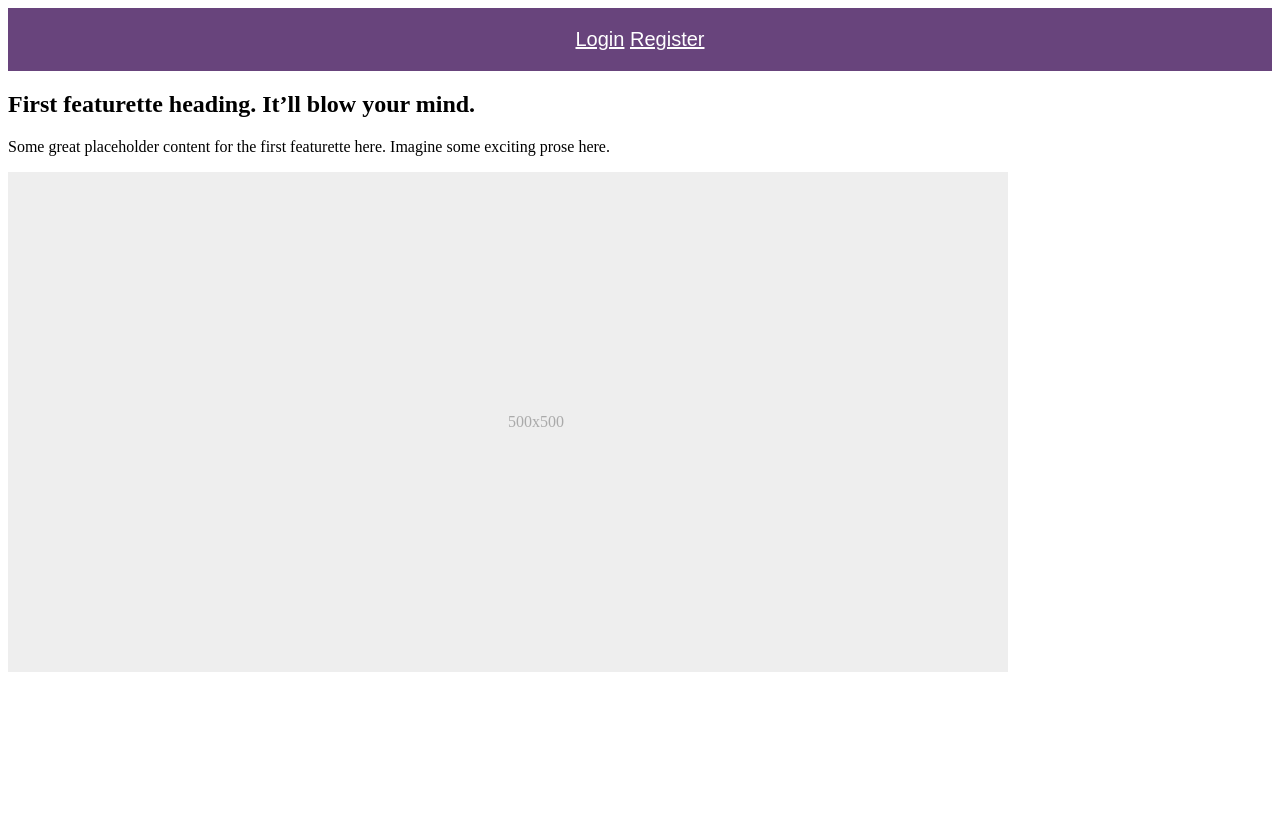
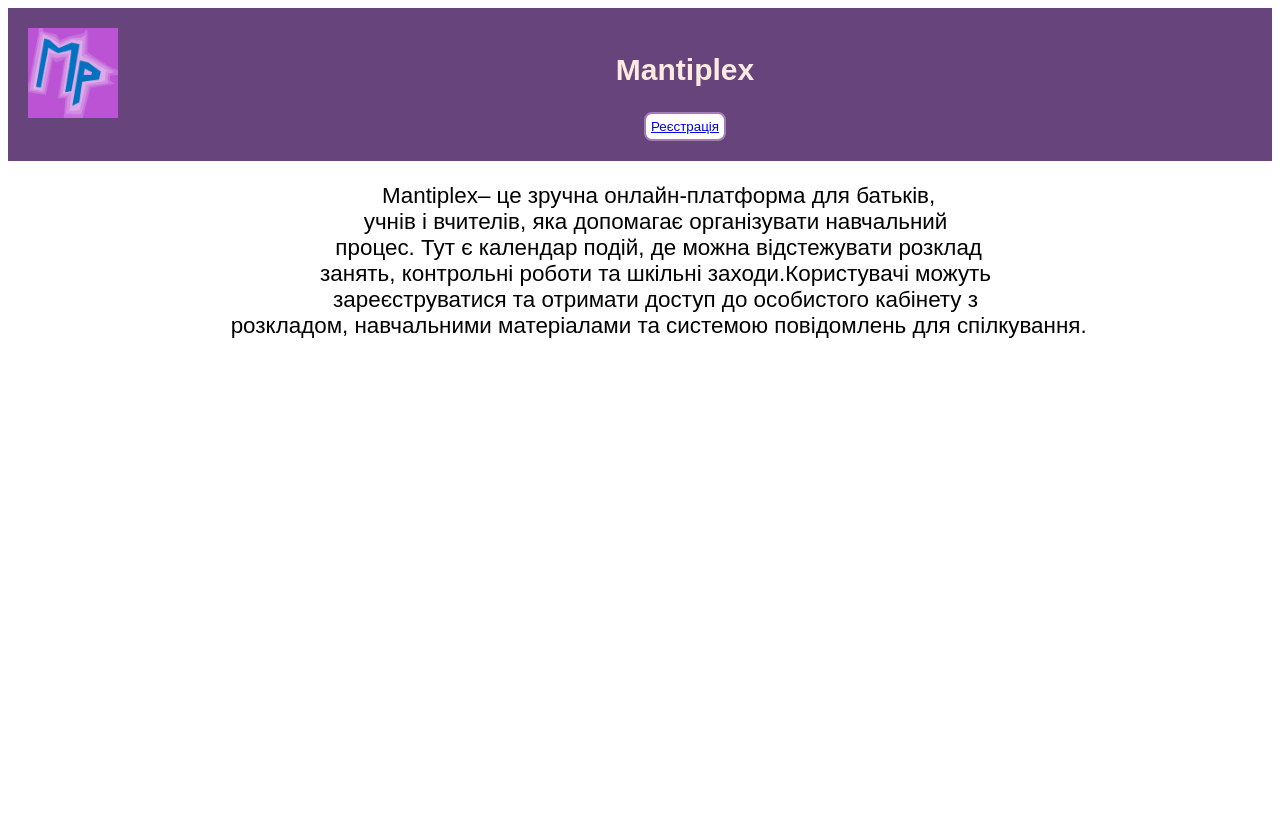
Before and after one commit to Pashlikson/mantiplex, a Django app: page / in a window 1280 px wide. Run offline with Django 5.2, Linux system fonts and the light colour scheme.

Commit message:
feat: added main style and logo

```diff
--- a/main/templates/base.html
+++ b/main/templates/base.html
@@ -5,6 +5,7 @@
       width: 100%;
       height: 100dvb;
       background-color: #ffffff;
+      font: normal;
     }
     table, th, td {
       border: 1px solid #b479bd;
@@ -20,6 +21,9 @@
         font-size: 20px;
         color: white;
         font-family: Arial, Helvetica, sans-serif;
+
+        /* background-color: #3A2546; */
+        /* color: #FDEAE0; */
     }
       /* Create two columns/boxes that floats next to each other */
     nav {
@@ -34,6 +38,33 @@
         width: 84.7%;
         background-color: #f1f1f1;
     }
+
+    pre {
+        text-align: center;
+        font-size:140%;
+        font-family: Arial, Helvetica, sans-serif;
+    }
+    .button {
+        border: 2px solid #FDEAE0;
+        background-color:#FDEAE0;
+        border-radius: 8px;
+        padding: 5px;
+        text-align: center;
+        display: flex;
+        margin: 0 auto;
+    }
+    .button1 {
+        background-color: white;
+        color: black;
+        border: 2px solid #A57DB6;
+        text-align: center;
+    }
+
+    .button1:hover {
+        background-color: #3A2546;
+        color: #FDEAE0;
+        text-align: center;
+    }
   </style></head>
 
     <main>{% block content %}{% endblock %}  </main>
--- a/main/templates/main.html
+++ b/main/templates/main.html
@@ -1,22 +1,27 @@
 {% extends "base.html" %}
 {% block title%}Mantiplex home page{%endblock%}
 {% block content%}
+{% load static %}
+
   <header>
-    <a href="/login" style="color: #fff;">Login</a>
-    <a href="/register" style="color: #fff; left: 2cm;">Register</a>
-    {% if request.user.is_staff %}
-      <a href="/admin" style="color: #fff; left: 2cm;">Admin</a>
+    <img src="{% static 'Mantiplex_my_logo_pretentent.png' %}" alt="іконка" style="float:left;width:90px;height:90px;">
+    <h2 style=color:#FDEAE0>Mantiplex</h2>
+    {% if not request.user.is_authenticated %}
+      <button type="button" class="button button1"><a href="/register" style="left: 4cm;">Реєстрація</a></button>
+    {% elif request.user.is_authenticated %}
+      <button type="button" class="button button1"><a href="/login" style="left: 2cm;">Логін</a></button>
     {% endif %}
   </header>
 
-
   <div class="col-md-7">
-    <h2 class="featurette-heading">First featurette heading. <span class="text-muted">It’ll blow your mind.</span></h2>
-    <p class="lead">Some great placeholder content for the first featurette here. Imagine some exciting prose here.</p>
+    <p class="lead"><pre>
+      Mantiplex– це зручна онлайн-платформа для батьків,
+      учнів і вчителів, яка допомагає організувати навчальний
+      процес. Тут є календар подій, де можна відстежувати розклад
+      занять, контрольні роботи та шкільні заходи.Користувачі можуть
+      зареєструватися та отримати доступ до особистого кабінету з
+      розкладом, навчальними матеріалами та системою повідомлень для спілкування.
+    </pre></p>
   </div>
-  <div class="col-md-5">
-    <svg width="1000" height="500" role="img" focusable="false"><title>Placeholder</title><rect width="100%" height="100%" fill="#eee"></rect><text x="50%" y="50%" fill="#aaa" dy=".3em">500x500</text></svg>
-  </div>
-  <!--<p>{{ letter }}</p>-->
 
 {%endblock%}
--- a/main/views.py
+++ b/main/views.py
@@ -30,6 +30,7 @@ def login_page(request):
     else:
         return render(request, 'login_page.html')
 
+@unauthanticated_user
 def register_page(request):
     if request.method == 'POST':
         form = UserCreationForm(request.POST)
@@ -48,6 +49,7 @@ def register_page(request):
         'form': form
         })
 
+@unauthanticated_user
 def profile(request):
     if request.method == 'POST':
         form = ProfileForm(request.POST)
@@ -68,6 +70,7 @@ def profile(request):
         form = ProfileForm()
     return render(request, 'profile.html', {'form': form})
 
+@unauthanticated_user
 def student_profile(request):
     if request.method == 'POST':
         form = StudentForm(request.POST)
@@ -88,6 +91,7 @@ def student_profile(request):
         form = StudentForm()
     return render(request, 'student_profile.html', {'form': form})
 
+@unauthanticated_user
 def parent_profile(request):
     if request.method == 'POST':
         form = ParentForm(request.POST)
@@ -106,6 +110,7 @@ def parent_profile(request):
         form = ParentForm()
     return render(request, 'parent_profile.html', {'form': form})
 
+@unauthanticated_user
 def teacher_profile(request):
     if request.method == 'POST':
         form = TeacherForm(request.POST)
```
Also changed, not shown: main/templates/calendar_page.html (+5 -2 lines), main/static/Mantiplex_my_logo_pretentent.png (added). Lines whose indentation alone changed are shown as unchanged.
